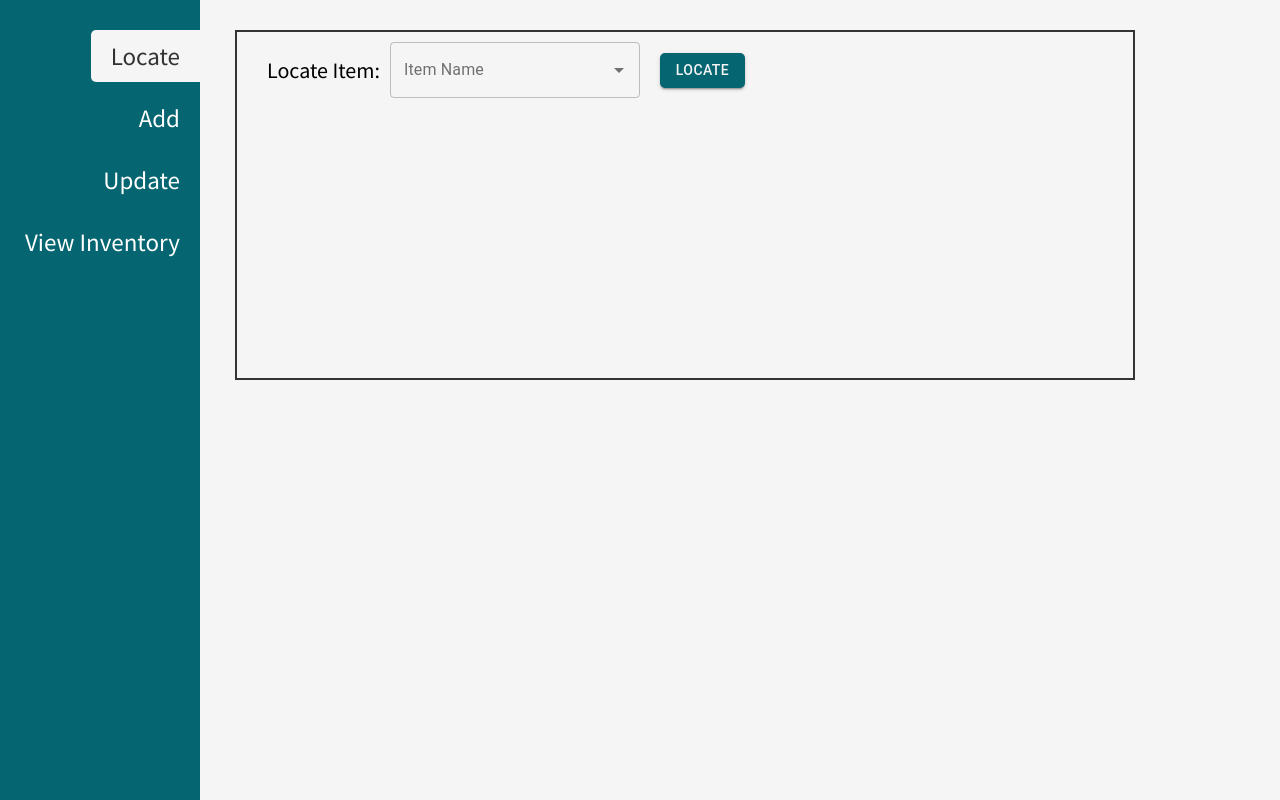
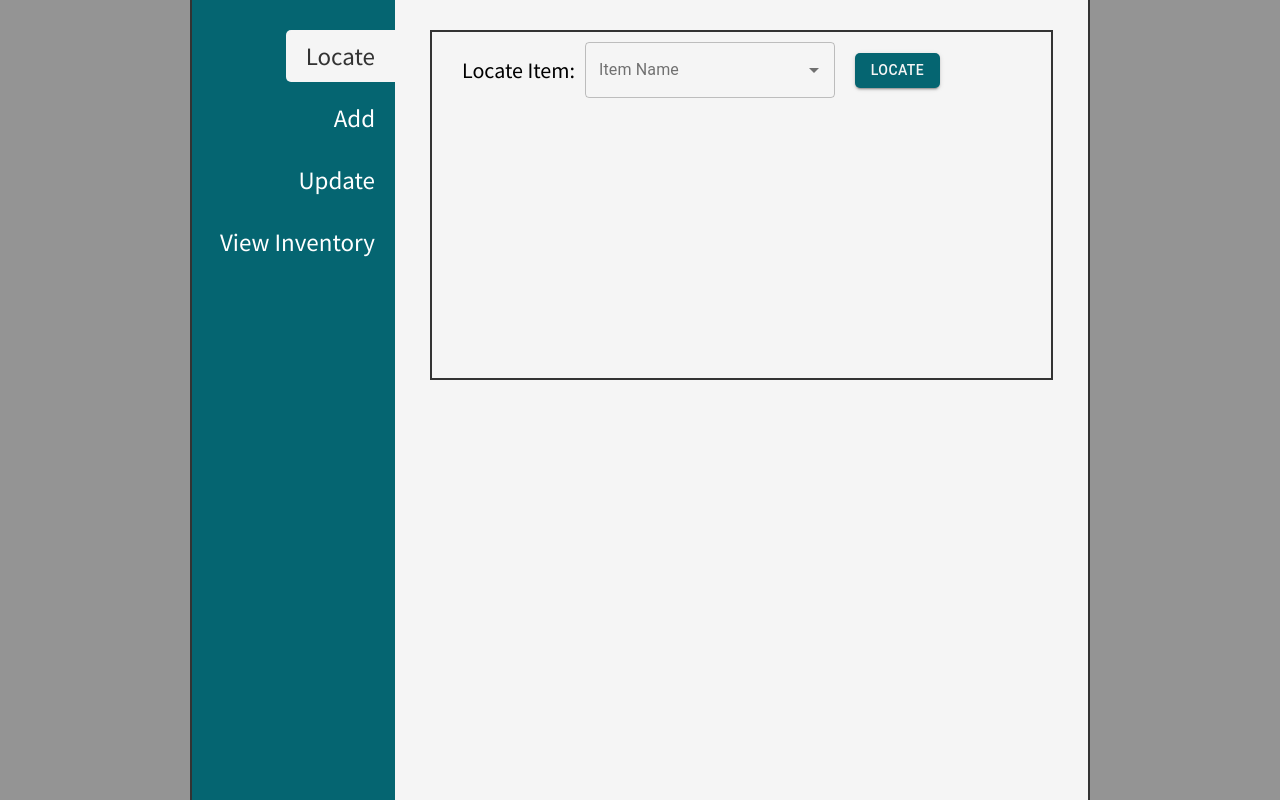
Before and after one commit to devinRucks/inventory-management, a React (Create React App) app in the folder client/: page / in a window 1280 px wide. Built offline with nearby package versions, Linux system fonts and the light colour scheme; no server answers.

Commit message:
Finished the locate LED button and changed some styling

```diff
--- a/client/package.json
+++ b/client/package.json
@@ -26,7 +26,7 @@
     "test": "react-scripts test",
     "eject": "react-scripts eject"
   },
-  "proxy": "http://localhost:8000",
+  "proxy": "http://10.0.0.35:8000",
   "eslintConfig": {
     "extends": "react-app"
   },
--- a/client/src/App.js
+++ b/client/src/App.js
@@ -28,6 +28,7 @@ class App extends React.Component {
         const { tabs, activeTab } = this.state;
         return (
             <div id="App">
+                <section id="center-content">
                     <section id="sidebar-container">
                         {tabs.map((tab, index) =>
                             <div className="tab"
@@ -45,6 +46,7 @@ class App extends React.Component {
                         {this.tabActive('Update') && < Update />}
                         {this.tabActive('View Inventory') && < Inventory />}
                     </section>
+                </section>
             </div >
         );
     }
--- a/client/src/App.scss
+++ b/client/src/App.scss
@@ -1,6 +1,7 @@
 @import url('https://fonts.googleapis.com/css?family=Source+Sans+Pro&display=swap');
 
-$main-BGcolor: #F5F5F5;
+// $main-BGcolor: #F5F5F5;
+$main-BGcolor: rgb(148, 148, 148);
 $sidebar-BGcolor: #056571;
 
 * {
@@ -13,9 +14,18 @@ $sidebar-BGcolor: #056571;
     font-family: 'Source Sans Pro', sans-serif;
     background: $main-BGcolor;
     display: flex;
-    flex-direction: row;
+    justify-content: center;
+    // flex-direction: row;
     height: 100vh;
     width: 100vw;
+
+    #center-content {
+        border-left: 2px #333 solid;
+        border-right: 2px #333 solid;
+        display: flex;
+        flex-direction: row;
+        width: 900px;
+        height: 100%;
 
         #sidebar-container {
             display: flex;
@@ -24,12 +34,13 @@ $sidebar-BGcolor: #056571;
             padding-top: 25px;
             background: $sidebar-BGcolor;
             height: 100%;
-        width: 200px;
+            width: 210px;
 
             .tab {
                 font-size: 25px;
                 padding: 10px 20px;
                 margin: 5px 0;
+                margin-left: 2px;
                 border-bottom-left-radius: 5px;
                 border-top-left-radius: 5px;
                 cursor: pointer;
@@ -40,5 +51,8 @@ $sidebar-BGcolor: #056571;
         #content-container {
             height: 100%;
             width: 80%;
+            background: #f5F5F5
         }
     }
+
+}
--- a/client/src/components/locate/Locate.js
+++ b/client/src/components/locate/Locate.js
@@ -2,6 +2,8 @@ import React, { useState, useEffect } from 'react'
 import ItemSelect from '../ItemSelect'
 import CurrentItemPreview from '../CurrentItemPreview'
 import { Button } from '@material-ui/core'
+import FormControlLabel from '@material-ui/core/FormControlLabel';
+import Checkbox from '@material-ui/core/Checkbox';
 import axios from 'axios'
 import * as utils from '../../utils/utils'
 import '../../scss/Main.scss'
@@ -13,7 +15,7 @@ const Locate = () => {
      const [ledOn, setLedOn] = useState(false)
 
      useEffect(() => {
-          const getAllItems = async () => {
+          const getAllItems = () => {
                axios.get('/getAllItems')
                     .then(res => res.data)
                     .then(result => {
@@ -21,27 +23,39 @@ const Locate = () => {
                     })
           }
           getAllItems()
+          setLedOn(false)
      }, [itemName])
 
-     const selectedItemValue = (itemName) => { setItemName(itemName) }
+
+     useEffect(() => {
+          const sendLedData = () => {
+               axios.post('/activateLED', {
+                    ledOn: ledOn,
+                    column: currentItem.column,
+                    row: currentItem.row
+               })
+                    .then(res => res.status)
+                    .then(status => console.log(status))
+                    .catch(err => console.log(err))
+          }
+          sendLedData()
+     }, [ledOn, currentItem])
+
+
+     const selectedItemValue = itemName => setItemName(itemName)
+
 
      const handleLocate = () => {
           items.forEach(item => {
-               if (item.itemName === itemName) setCurrentItem(item)
+               if (item.itemName === itemName) {
+                    setCurrentItem(item)
+               }
           })
      }
 
-     const activateLED = () => {
-          setLedOn(!ledOn)
-          axios.post('/activateLED', {
-               ledOn: ledOn,
-               column: currentItem.column,
-               row: currentItem.row
-          })
-               .then(res => res.status)
-               .then(status => console.log(status))
-               .catch(err => console.log(err))
-     }
+
+     const changeLedState = () => setLedOn(!ledOn)
+
 
      return (
           <div id="Locate-component">
@@ -65,8 +79,12 @@ const Locate = () => {
                               < CurrentItemPreview
                                    currentItem={currentItem}
                               />
-                              <h1>Active LED? </h1>
-                              <button onClick={activateLED}>Turn On LED</button>
+                              <FormControlLabel
+                                   value="start"
+                                   control={<Checkbox className="checkbox" checked={ledOn} onChange={changeLedState} />}
+                                   label="Locate Item"
+                                   labelPlacement="start"
+                              />
                          </section>
                     }
                </div>
--- a/client/src/scss/Main.scss
+++ b/client/src/scss/Main.scss
@@ -61,11 +61,15 @@ $teal: #056571;
                color: red;
           }
 
-          #current-updated-container {
+          #content-container {
                display: flex;
                flex-direction: column;
-               justify-content: space-evenly;
+               // justify-content: space-evenly;
                align-items: flex-start;
+
+               .checkbox {
+                    color: green;
+               }
           }
      }
 }
--- a/client/src/scss/Update.scss
+++ b/client/src/scss/Update.scss
@@ -14,8 +14,6 @@ $value-int-font-size: 20px;
           height: 600px;
           padding-left: 20px;
           max-width: 900px;
-          min-width: 750px;
-          width: 100%;
 
           #input-container {
                display: flex;
```
Lines whose indentation alone changed are shown as unchanged.
